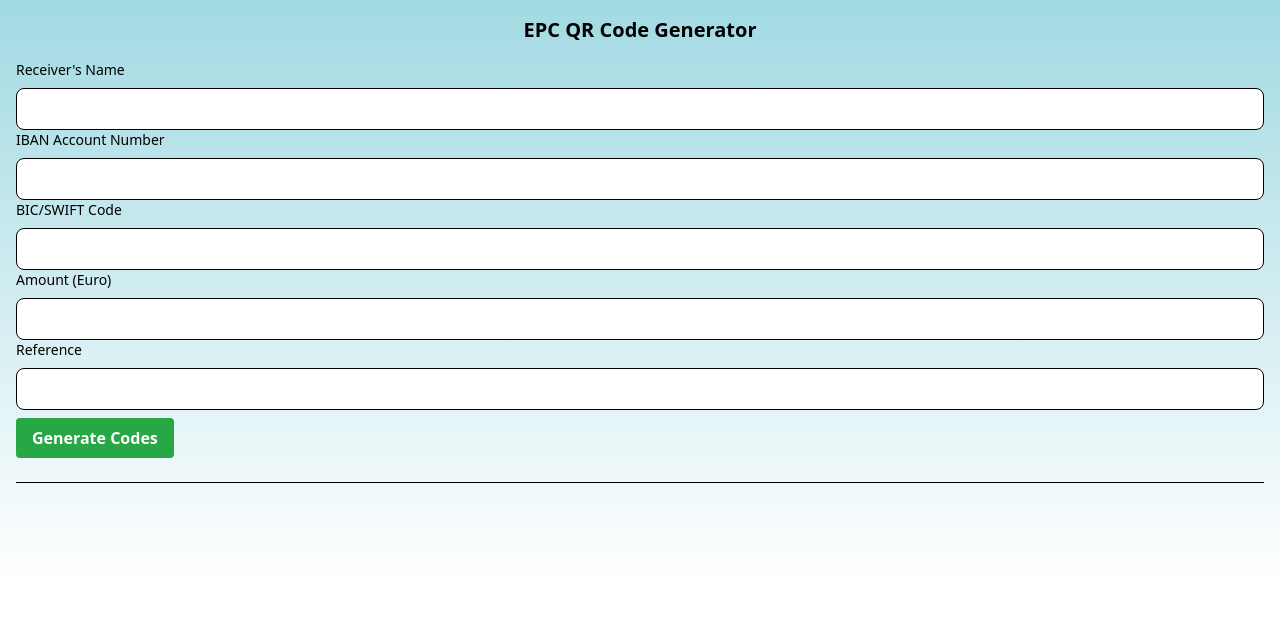
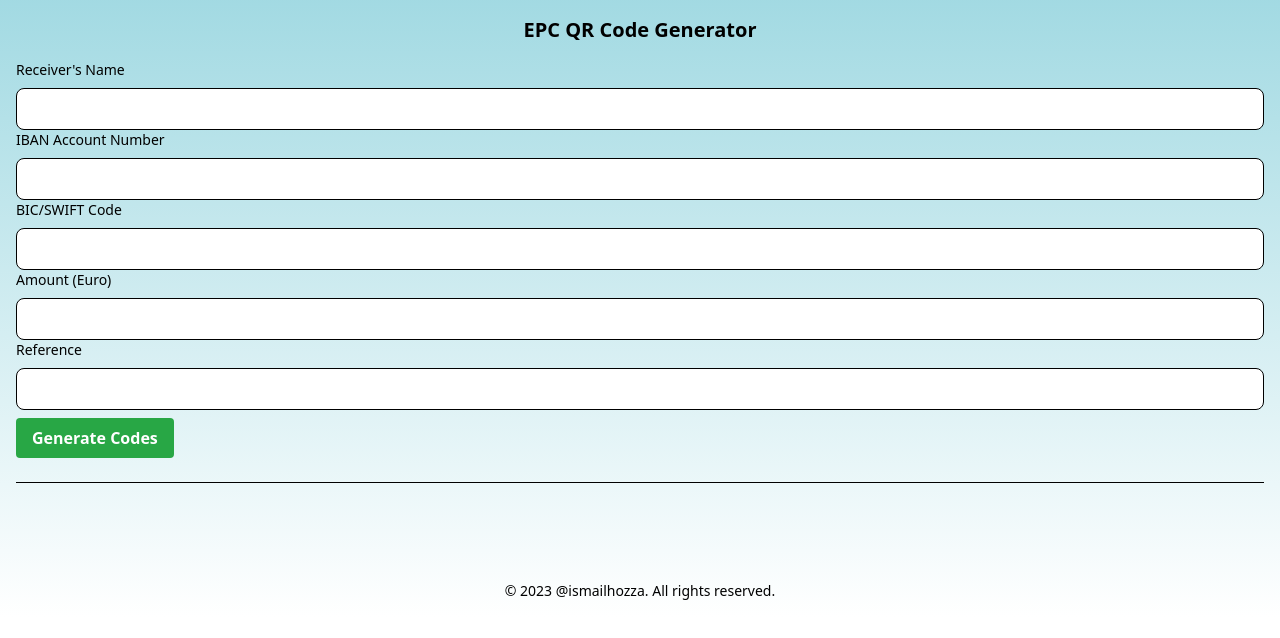
Before and after one commit to ismailhozza/epc-generator, a React (Vite) app: page / in a window 1280 px wide. Shown: the top 638 px of the page. Built offline with nearby package versions, Linux system fonts and the light colour scheme.

Commit message:
chore: add copyright

```diff
--- a/src/App.tsx
+++ b/src/App.tsx
@@ -242,6 +242,12 @@ function App() {
         </div>}
         <hr className="my-4" />
       </div>
+      {/* Copyright */}
+      <div className="text-center mt-4">
+        <p className="text-sm text-gray-600 dark:text-gray-400">
+          &copy; {new Date().getFullYear()} <a href="https://twitter.com/ismailhozza" className="text-gray-600 dark:text-gray-400 hover:underline">@ismailhozza</a>. All rights reserved.
+        </p>
+      </div>
     </div>
   );
 }
```
Also changed, not shown: 3 other files (tests, documents, lock files or other folders).
